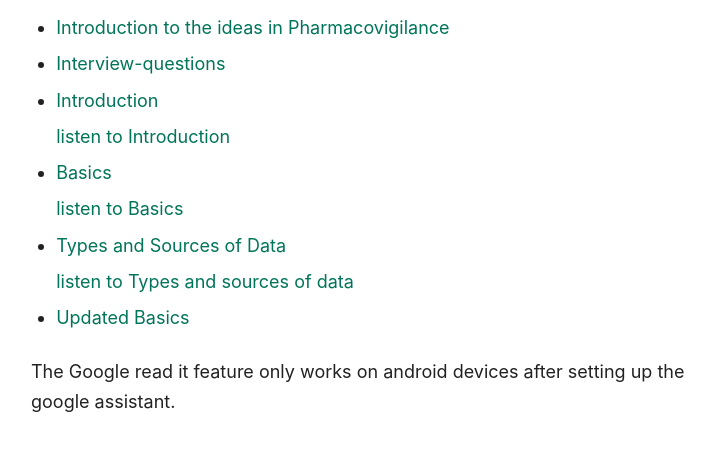
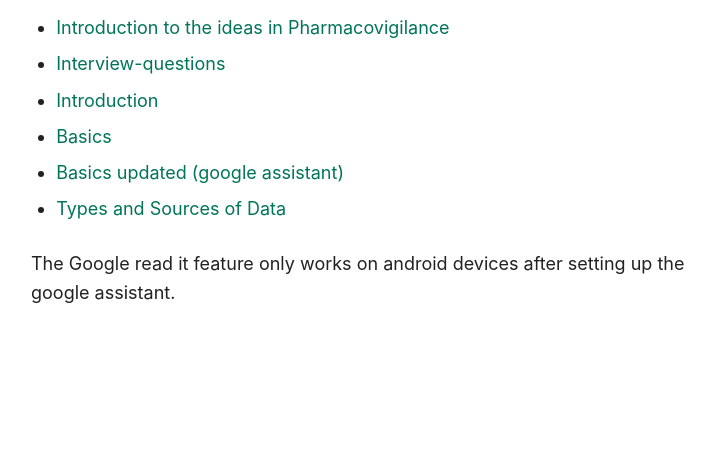
Before and after one commit to sasiqwerty/fv-notes, a plain HTML site: page index.html in a window 1280 px wide. Shown: the whole page, without its empty margins (267-982 px from the left). Drawn offline with Linux system fonts and the light colour scheme.

Commit message:
house-keepiing

```diff
--- a/index.html
+++ b/index.html
@@ -14,31 +14,17 @@
           >Introduction to the ideas in Pharmacovigilance</a
         >
       </li>
-      <li><a href="/fv-interview-q.html">Interview-questions</a></li>
-      <li><a href="/intro-fv.html">Introduction</a></li>
-      <li style="list-style-type: none">
-        <a
-          href="https://www.google.com/readit?url=https%3A%2F%2Fadoring-cray-ef1440.netlify.app%2Fintro-fv.html"
-        >
-          listen to Introduction</a
-        >
-      </li>
-      <li><a href="/fv-basics.html">Basics</a></li>
-      <li style="list-style-type: none">
-        <a
-          href="https://www.google.com/readit?url=https%3A%2F%2Fadoring-cray-ef1440.netlify.app%2Ffv-basics.html"
-          >listen to Basics</a
-        >
-      </li>
-      <li><a href="types-sources-data.html">Types and Sources of Data</a></li>
-      <li style="list-style-type: none">
-        <a
-          href="https://www.google.com/readit?url=https%3A%2F%2Fadoring-cray-ef1440.netlify.app%2Ftypes-sources-data.html"
-          >listen to Types and sources of data</a
-        >
+      <li><a href="html-old/fv-interview-q.html">Interview-questions</a></li>
+      <li><a href="html-old/intro-fv.html">Introduction</a></li>
+
+      <li><a href="html-old/fv-basics.html">Basics</a></li>
+      <li>
+        <a href="#">Basics updated (google assistant)</a>
       </li>
       <li>
-        <a href="#">Updated Basics</a>
+        <a href="/html-old/types-sources-data.html"
+          >Types and Sources of Data</a
+        >
       </li>
     </ul>
     <p>
```
Also changed, not shown: source-files/basics-updated.html (deleted, +0 -35 lines), html-old/fv-basics.html (renamed from fv-basics.html), html-old/fv-interview-q.html (renamed from fv-interview-q.html), html-old/intro-fv.html (renamed from intro-fv.html), html-old/types-sources-data.html (renamed from types-sources-data.html), 4 other files.
